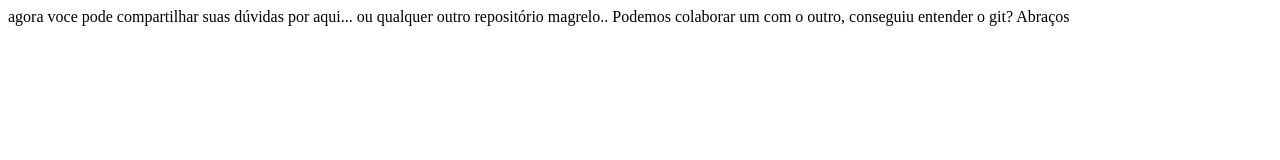
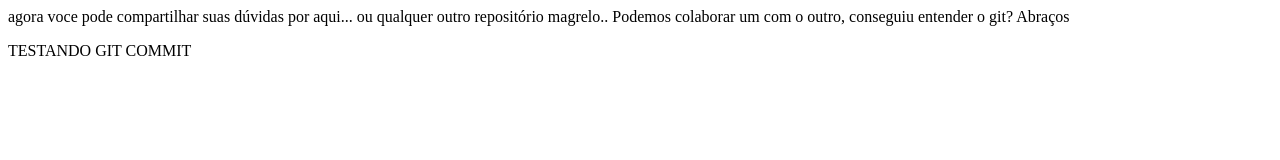
Before and after one commit to pacanhella/curso-git, a plain HTML site: page bruno-hello.html in a window 1280 px wide. Drawn offline with Linux system fonts and the light colour scheme.

Commit message:
inseri paragrafo

```diff
--- a/bruno-hello.html
+++ b/bruno-hello.html
@@ -6,5 +6,7 @@
           Abraços
     </div>
 
+	<p> TESTANDO GIT COMMIT </p>
+
   </body>
 </html>
```
